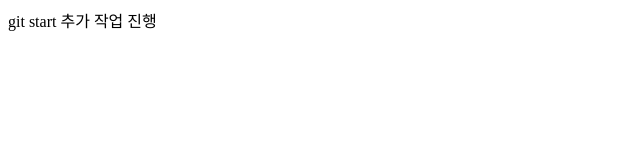
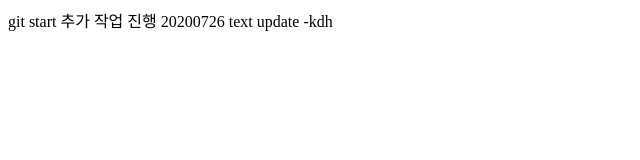
Before and after one commit to Biolbam/withYG, a plain HTML site: page index.html in a window 1280 px wide. Shown: the whole page, without its empty margins (0-640 px from the left). Drawn offline with Linux system fonts and the light colour scheme.

Commit message:
Update index.html

```diff
--- a/index.html
+++ b/index.html
@@ -1,15 +1,12 @@
 <!DOCTYPE html>
 <html lang="en">
+  <head>
+    <meta charset="UTF-8" />
+    <meta name="viewport" content="width=device-width, initial-scale=1.0" />
+    <title>test</title>
+  </head>
 
-<head>
-    <meta charset="UTF-8">
-    <meta name="viewport" content="width=device-width, initial-scale=1.0">
-    <title>test</title>
-</head>
-
-<body>
-    git start
-    추가 작업 진행
-</body>
-
+  <body>
+    git start 추가 작업 진행 20200726 text update -kdh
+  </body>
 </html>
```
